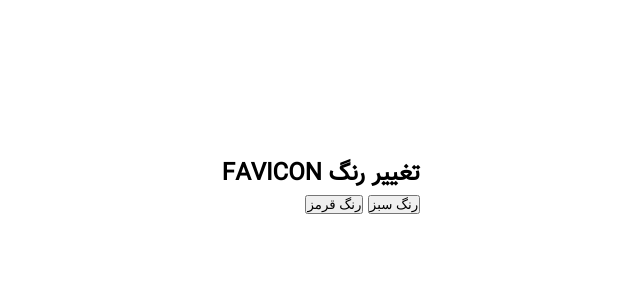
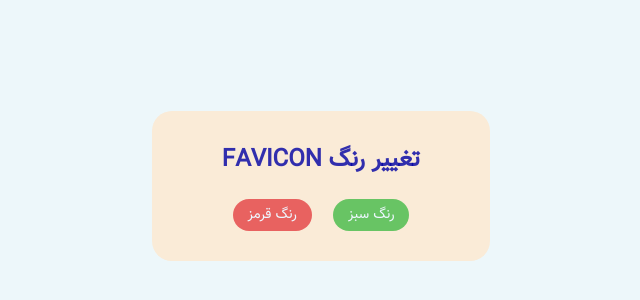
Before and after one commit to ElyasHesari/change-favicon, a plain HTML site: page index.html in a window 1280 px wide. Shown: the part 214-514 px from the top of the page, without its empty margins (319-959 px from the left). Drawn offline with Linux system fonts and the light colour scheme; files whose address does not match are found by name.

Commit message:
add style.css

```diff
--- a/styles/style.css
+++ b/styles/style.css
@@ -1,23 +1,68 @@
 @font-face {
-    font-family: 'vazir';
-    src: url('../fonts/vazir.eot');
-    src: url('../fonts/vazir.ttf')  format('truetype'),
-         url('../fonts/vazir.woff2') format('woff2'),
-         url('../fonts/vazir.woff') format('woff');
+  font-family: "vazir";
+  src: url("../fonts/vazir.eot");
+  src: url("../fonts/vazir.ttf") format("truetype"),
+    url("../fonts/vazir.woff2") format("woff2"),
+    url("../fonts/vazir.woff") format("woff");
 }
 
-  *{
+* {
   padding: 0;
   margin: 0;
 }
 
-
-  body{
-      font-family: 'vazir';
+body {
+  font-family: "vazir";
   direction: rtl;
   display: flex;
   flex-direction: column;
   justify-content: center;
   align-items: center;
   height: 100vh;
+  background-color: #edf7fa;
 }
+
+.container {
+  background-color: antiquewhite;
+  padding: 30px 70px;
+  display: flex;
+  flex-direction: column;
+  border-radius: 20px;
+  -webkit-border-radius: 20px;
+  -moz-border-radius: 20px;
+  -ms-border-radius: 20px;
+  -o-border-radius: 20px;
+}
+
+.container h2 {
+  color: rgba(0, 0, 163, 0.803);
+}
+
+.button {
+  padding: 20px 0px 0px 0px;
+  display: flex;
+  justify-content: space-around;
+
+}
+
+button {
+  padding: 5px 15px;
+  border: none;
+  font-family: "vazir";
+  font-size: 14px;
+  color: rgb(238, 247, 255);
+  cursor: pointer;
+  border-radius: 20px;
+  -webkit-border-radius: 20px;
+  -moz-border-radius: 20px;
+  -ms-border-radius: 20px;
+  -o-border-radius: 20px;
+}
+
+.green {
+  background-color: rgba(84, 191, 84, 0.873);
+}
+
+.red {
+  background-color: rgba(230, 79, 79, 0.873);
+}
```
Lines whose indentation alone changed are shown as unchanged.
